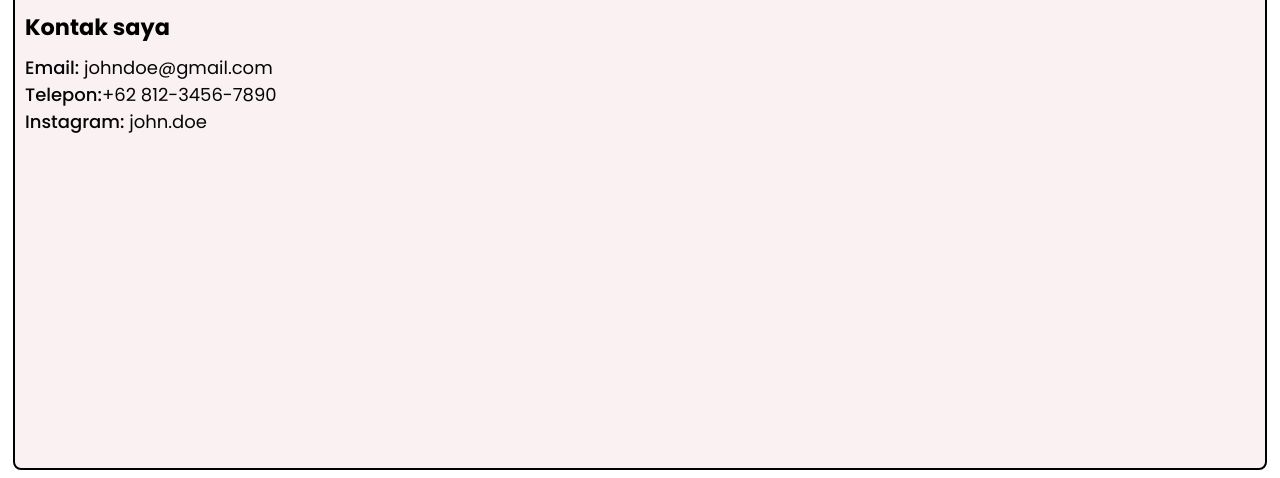
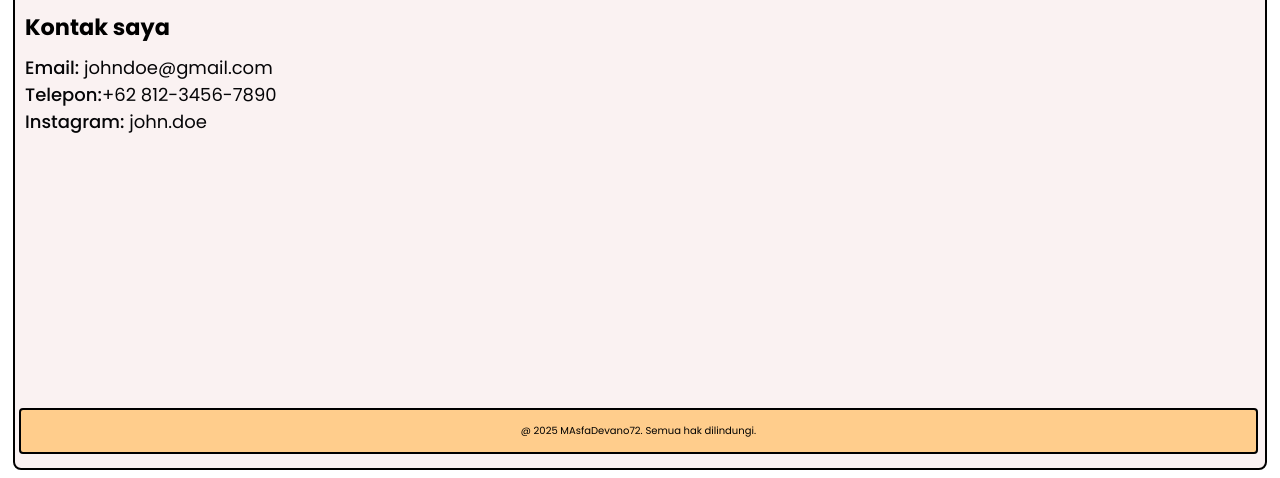
Before and after one commit to MAsfaDevano72/latihan-css, a plain HTML site: page portofolio.html in a window 1280 px wide. Shown: the part 342-820 px from the top of the page. Drawn offline with Linux system fonts and the light colour scheme.

Commit message:
Menambahkan footer

```diff
--- a/portofolio.html
+++ b/portofolio.html
@@ -72,6 +72,9 @@
                 <span class="value">john.doe</span>
             </li>
         </ul> -->
+        <footer>
+            <p>@ 2025 MAsfaDevano72. Semua hak dilindungi.</p>
+        </footer>
     </div>
 
 </body>
--- a/style.css
+++ b/style.css
@@ -129,3 +129,16 @@ a:hover {
     color: rgb(5, 5, 7);
     cursor: pointer;
 }
+
+footer {
+    width: 96%;
+    bottom: 0;
+    text-align: center;
+    padding: 3px;
+    font-size: 10px;
+    position: fixed;
+    border: 2px solid black;
+    margin: 4px;
+    border-radius: 4px;
+    background-color: rgb(255, 205, 140);
+}
```
